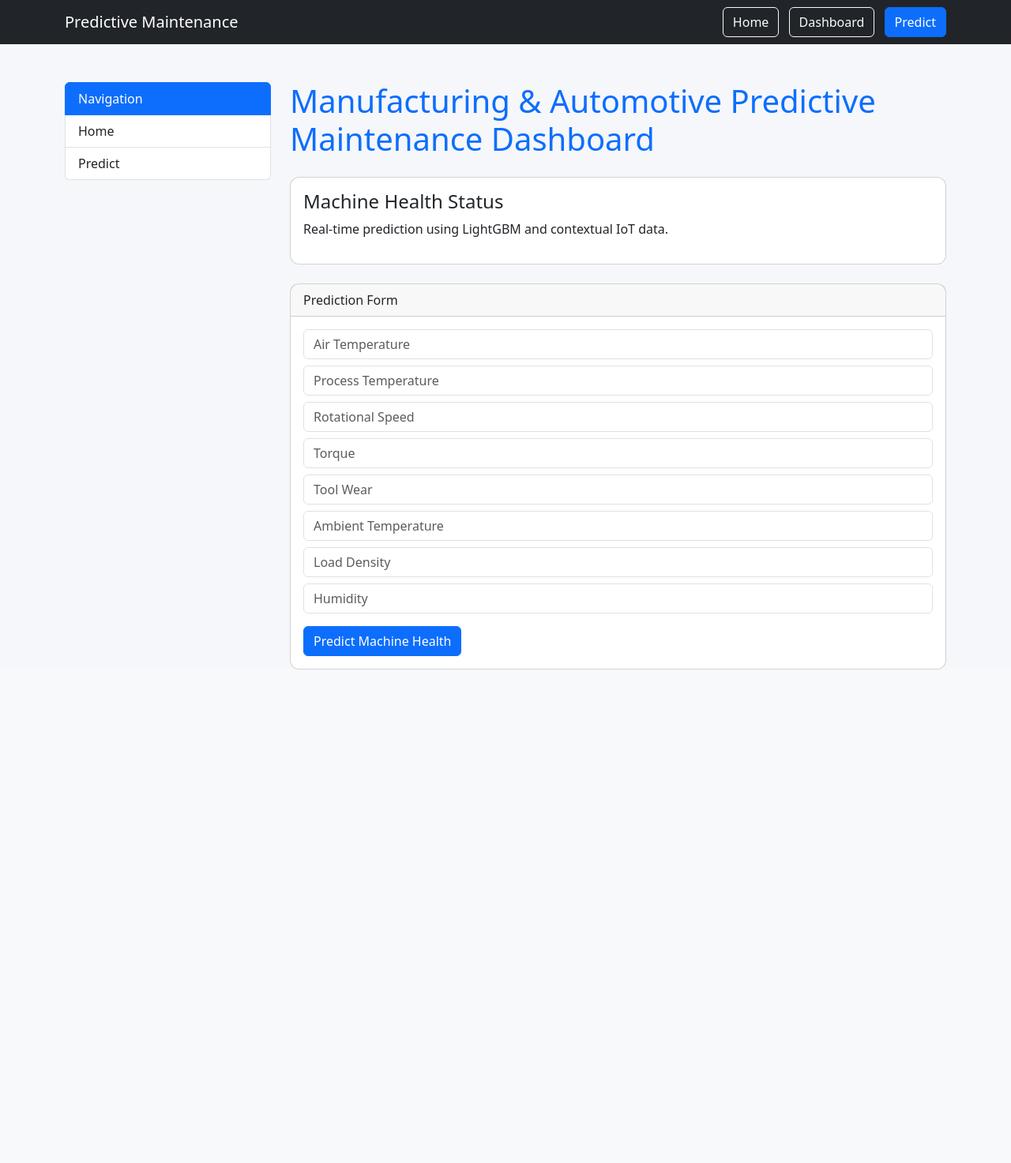
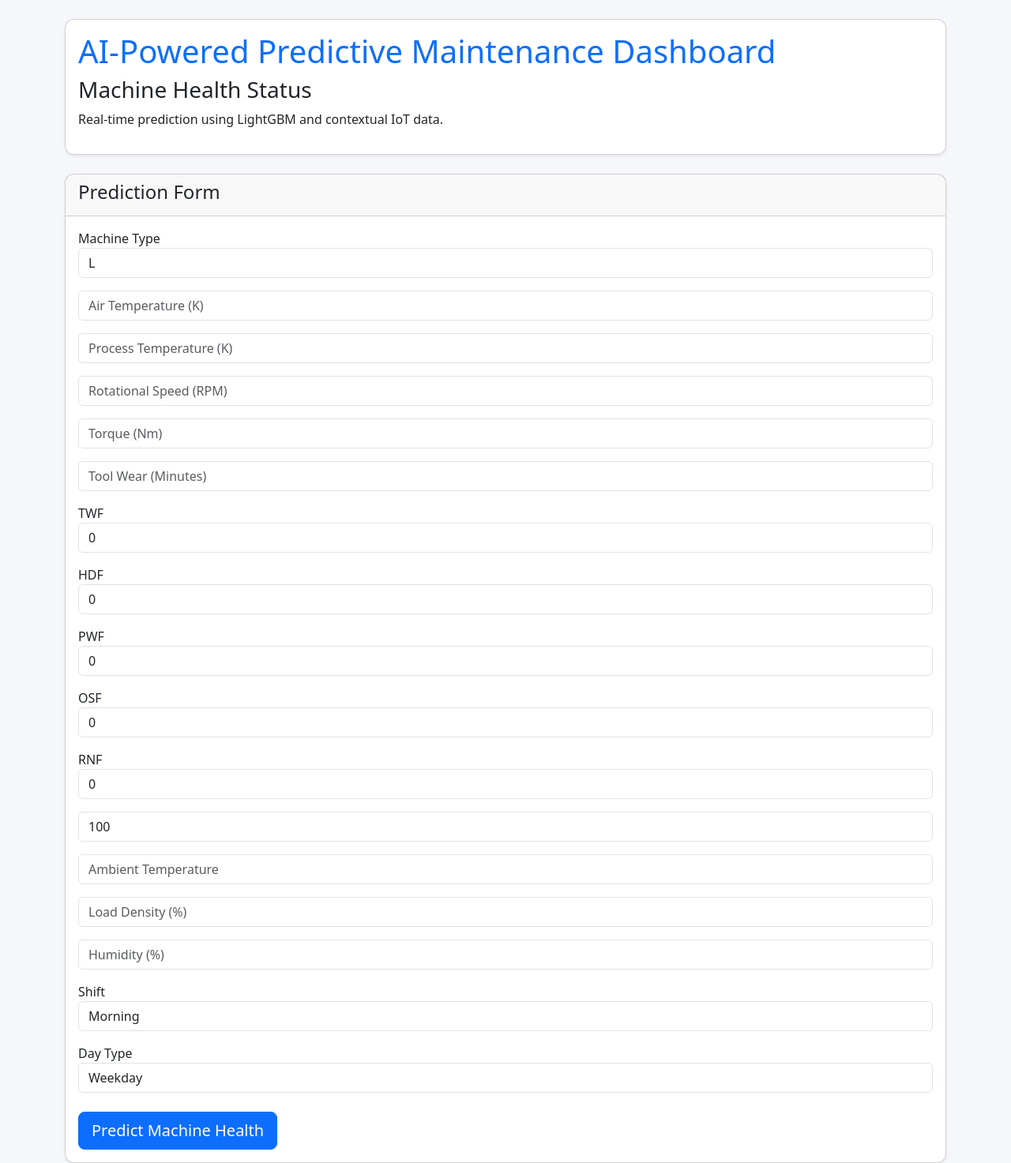
Before and after one commit to archana196/Predictive-Maintenance-IoT-AI, a Flask app: page / in a window 1280 px wide. Shown: the whole page at 79% size. Before the commit the page ends 848 px from the top, so only its background shows below. Run offline with Flask 3, Linux system fonts and the light colour scheme; parts of the project's set-up code (start-up, migrations or seed data) failed here and were passed over.

Commit message:
feat: complete Flask dashboard and LightGBM prediction integration

```diff
--- a/flask_app/app.py
+++ b/flask_app/app.py
@@ -1,11 +1,18 @@
 from flask import Flask, render_template, request
 import joblib
-import numpy as np
+import os
 
+# Initialize Flask app
 app = Flask(__name__)
 
-# Load trained LightGBM model
-model = joblib.load("model/model.pkl")
+# Load LightGBM model
+MODEL_PATH = os.path.join(
+    os.path.dirname(__file__),
+    "model",
+    "model.pkl"
+)
+
+model = joblib.load(MODEL_PATH)
 
 
 @app.route("/")
@@ -16,30 +23,68 @@ def home():
 @app.route("/predict", methods=["POST"])
 def predict():
 
-    features = [
-        float(request.form["air_temp"]),
-        float(request.form["process_temp"]),
-        float(request.form["rotational_speed"]),
-        float(request.form["torque"]),
-        float(request.form["tool_wear"]),
-        float(request.form["ambient_temp"]),
-        float(request.form["load_density"]),
-        float(request.form["humidity"])
-    ]
+    type_value = int(request.form["Type"])
 
-    data = np.array(features).reshape(1, -1)
+    air_temp = float(request.form["Air_temperature_K"])
+    process_temp = float(request.form["Process_temperature_K"])
+    rotational_speed = float(request.form["Rotational_speed_rpm"])
+    torque = float(request.form["Torque_Nm"])
+    tool_wear = float(request.form["Tool_wear_min"])
 
-    prediction = model.predict(data)[0]
-    probability = model.predict_proba(data)[0]
+    twf = int(request.form["TWF"])
+    hdf = int(request.form["HDF"])
+    pwf = int(request.form["PWF"])
+    osf = int(request.form["OSF"])
+    rnf = int(request.form["RNF"])
 
-    confidence = max(probability) * 100
+    timestamp = float(request.form["timestamp"])
+
+    ambient_temp = float(request.form["Ambient_Temperature"])
+    load_density = float(request.form["Load_Density"])
+    humidity = float(request.form["Humidity"])
+
+    shift = int(request.form["Shift"])
+    day_type = int(request.form["Day_Type"])
+
+    # Engineered features
+    temp_diff = process_temp - air_temp
+    load_ratio = load_density / 100
+    humidity_impact = humidity * ambient_temp
+
+    features = [[
+        type_value,
+        air_temp,
+        process_temp,
+        rotational_speed,
+        torque,
+        tool_wear,
+        twf,
+        hdf,
+        pwf,
+        osf,
+        rnf,
+        timestamp,
+        ambient_temp,
+        load_density,
+        humidity,
+        shift,
+        day_type,
+        temp_diff,
+        load_ratio,
+        humidity_impact
+    ]]
+
+    prediction = model.predict(features)[0]
+    probability = model.predict_proba(features)[0]
+
+    confidence = round(max(probability) * 100, 2)
 
     status = "Healthy" if prediction == 0 else "Failure"
 
     return render_template(
-        "result.html",
+        "results.html",
         status=status,
-        confidence=round(confidence, 2)
+        confidence=confidence
     )
 
 
--- a/flask_app/templates/base.html
+++ b/flask_app/templates/base.html
@@ -3,7 +3,9 @@
 
 <head>
 
-    <title>Predictive Maintenance Dashboard</title>
+    <title>
+        Predictive Maintenance Dashboard
+    </title>
 
     <link
         href="https://cdn.jsdelivr.net/npm/bootstrap@5.3.3/dist/css/bootstrap.min.css"
@@ -17,44 +19,9 @@
 
 <body>
 
-<nav class="navbar navbar-dark bg-dark">
-
-    <div class="container">
-
-        <a class="navbar-brand" href="/">
-            Predictive Maintenance
-        </a>
-
-        <div>
-
-            <a class="btn btn-outline-light me-2"
-               href="/">
-               Home
-            </a>
-
-            <a class="btn btn-outline-light me-2"
-               href="/dashboard">
-               Dashboard
-            </a>
-
-            <a class="btn btn-primary"
-               href="/predict">
-               Predict
-            </a>
-
-        </div>
-
-    </div>
-
-</nav>
-
-
-<div class="container mt-5">
-
     {% block content %}
     {% endblock %}
 
-</div>
+</body>
 
-</body>
 </html>
--- a/flask_app/templates/index.html
+++ b/flask_app/templates/index.html
@@ -2,130 +2,194 @@
 
 {% block content %}
 
-<div class="row">
+<div class="container mt-4">
 
-    <div class="col-md-3">
+    <div class="card mb-4 shadow-sm">
+        <div class="card-body">
+            <h1 class="text-primary">
+                AI-Powered Predictive Maintenance Dashboard
+            </h1>
 
-        <div class="list-group">
+            <h3>Machine Health Status</h3>
 
-            <a class="list-group-item active">
-                Navigation
-            </a>
+            <p>
+                Real-time prediction using LightGBM and contextual IoT data.
+            </p>
+        </div>
+    </div>
 
-            <a href="/" class="list-group-item">
-                Home
-            </a>
+    <div class="card shadow-sm">
 
-            <a href="#predict" class="list-group-item">
-                Predict
-            </a>
-
+        <div class="card-header">
+            <h4>Prediction Form</h4>
         </div>
 
-    </div>
+        <div class="card-body">
+
+            <form action="/predict" method="POST">
+
+                <!-- Machine Type -->
+                <label>Machine Type</label>
+                <select name="Type" class="form-control mb-3">
+                    <option value="0">L</option>
+                    <option value="1">M</option>
+                    <option value="2">H</option>
+                </select>
 
 
-    <div class="col-md-9">
+                <!-- Core Features -->
 
-        <h1 class="mb-4">
-            Manufacturing & Automotive
-            Predictive Maintenance Dashboard
-        </h1>
+                <input type="number"
+                       step="0.1"
+                       required
+                       name="Air_temperature_K"
+                       class="form-control mb-3"
+                       placeholder="Air Temperature (K)">
 
-        <div class="card mb-4">
+                <input type="number"
+                       step="0.1"
+                       required
+                       name="Process_temperature_K"
+                       class="form-control mb-3"
+                       placeholder="Process Temperature (K)">
 
-            <div class="card-body">
+                <input type="number"
+                       step="0.1"
+                       required
+                       name="Rotational_speed_rpm"
+                       class="form-control mb-3"
+                       placeholder="Rotational Speed (RPM)">
 
-                <h4>Machine Health Status</h4>
+                <input type="number"
+                       step="0.1"
+                       required
+                       name="Torque_Nm"
+                       class="form-control mb-3"
+                       placeholder="Torque (Nm)">
 
-                <p>
-                    Real-time prediction using
-                    LightGBM and contextual IoT data.
-                </p>
-
-            </div>
-
-        </div>
+                <input type="number"
+                       step="0.1"
+                       required
+                       name="Tool_wear_min"
+                       class="form-control mb-3"
+                       placeholder="Tool Wear (Minutes)">
 
 
-        <div class="card">
+                <!-- Failure Indicators -->
 
-            <div class="card-header">
-                Prediction Form
-            </div>
+                <label>TWF</label>
+                <input type="number"
+                       value="0"
+                       name="TWF"
+                       class="form-control mb-3">
 
-            <div class="card-body">
+                <label>HDF</label>
+                <input type="number"
+                       value="0"
+                       name="HDF"
+                       class="form-control mb-3">
 
-                <form
-                    action="/predict"
-                    method="POST">
+                <label>PWF</label>
+                <input type="number"
+                       value="0"
+                       name="PWF"
+                       class="form-control mb-3">
 
-                    <input
-                        class="form-control mb-2"
-                        type="number"
-                        step="0.1"
-                        name="air_temp"
-                        placeholder="Air Temperature">
+                <label>OSF</label>
+                <input type="number"
+                       value="0"
+                       name="OSF"
+                       class="form-control mb-3">
 
-                    <input
-                        class="form-control mb-2"
-                        type="number"
-                        step="0.1"
-                        name="process_temp"
-                        placeholder="Process Temperature">
+                <label>RNF</label>
+                <input type="number"
+                       value="0"
+                       name="RNF"
+                       class="form-control mb-3">
 
-                    <input
-                        class="form-control mb-2"
-                        type="number"
-                        step="0.1"
-                        name="rotational_speed"
-                        placeholder="Rotational Speed">
 
-                    <input
-                        class="form-control mb-2"
-                        type="number"
-                        step="0.1"
-                        name="torque"
-                        placeholder="Torque">
+                <!-- Timestamp -->
 
-                    <input
-                        class="form-control mb-2"
-                        type="number"
-                        step="0.1"
-                        name="tool_wear"
-                        placeholder="Tool Wear">
+                <input type="number"
+                       value="100"
+                       required
+                       name="timestamp"
+                       class="form-control mb-3"
+                       placeholder="Timestamp">
 
-                    <input
-                        class="form-control mb-2"
-                        type="number"
-                        step="0.1"
-                        name="ambient_temp"
-                        placeholder="Ambient Temperature">
 
-                    <input
-                        class="form-control mb-2"
-                        type="number"
-                        step="0.1"
-                        name="load_density"
-                        placeholder="Load Density">
+                <!-- Context Features -->
 
-                    <input
-                        class="form-control mb-3"
-                        type="number"
-                        step="0.1"
-                        name="humidity"
-                        placeholder="Humidity">
+                <input type="number"
+                       step="0.1"
+                       required
+                       name="Ambient_Temperature"
+                       class="form-control mb-3"
+                       placeholder="Ambient Temperature">
 
-                    <button
-                        class="btn btn-primary">
+                <input type="number"
+                       step="0.1"
+                       required
+                       name="Load_Density"
+                       class="form-control mb-3"
+                       placeholder="Load Density (%)">
 
-                        Predict Machine Health
+                <input type="number"
+                       step="0.1"
+                       required
+                       name="Humidity"
+                       class="form-control mb-3"
+                       placeholder="Humidity (%)">
 
-                    </button>
 
-                </form>
+                <!-- Shift -->
 
-            </div>
+                <label>Shift</label>
+
+                <select name="Shift"
+                        class="form-control mb-3">
+
+                    <option value="0">
+                        Morning
+                    </option>
+
+                    <option value="1">
+                        Evening
+                    </option>
+
+                    <option value="2">
+                        Night
+                    </option>
+
+                </select>
+
+
+                <!-- Day Type -->
+
+                <label>Day Type</label>
+
+                <select name="Day_Type"
+                        class="form-control mb-4">
+
+                    <option value="0">
+                        Weekday
+                    </option>
+
+                    <option value="1">
+                        Weekend
+                    </option>
+
+                </select>
+
+
+                <button type="submit"
+                        class="btn btn-primary btn-lg">
+
+                    Predict Machine Health
+
+                </button>
+
+            </form>
 
         </div>
 
```
Also changed, not shown: flask_app/templates/results.html (+53 -14 lines).
